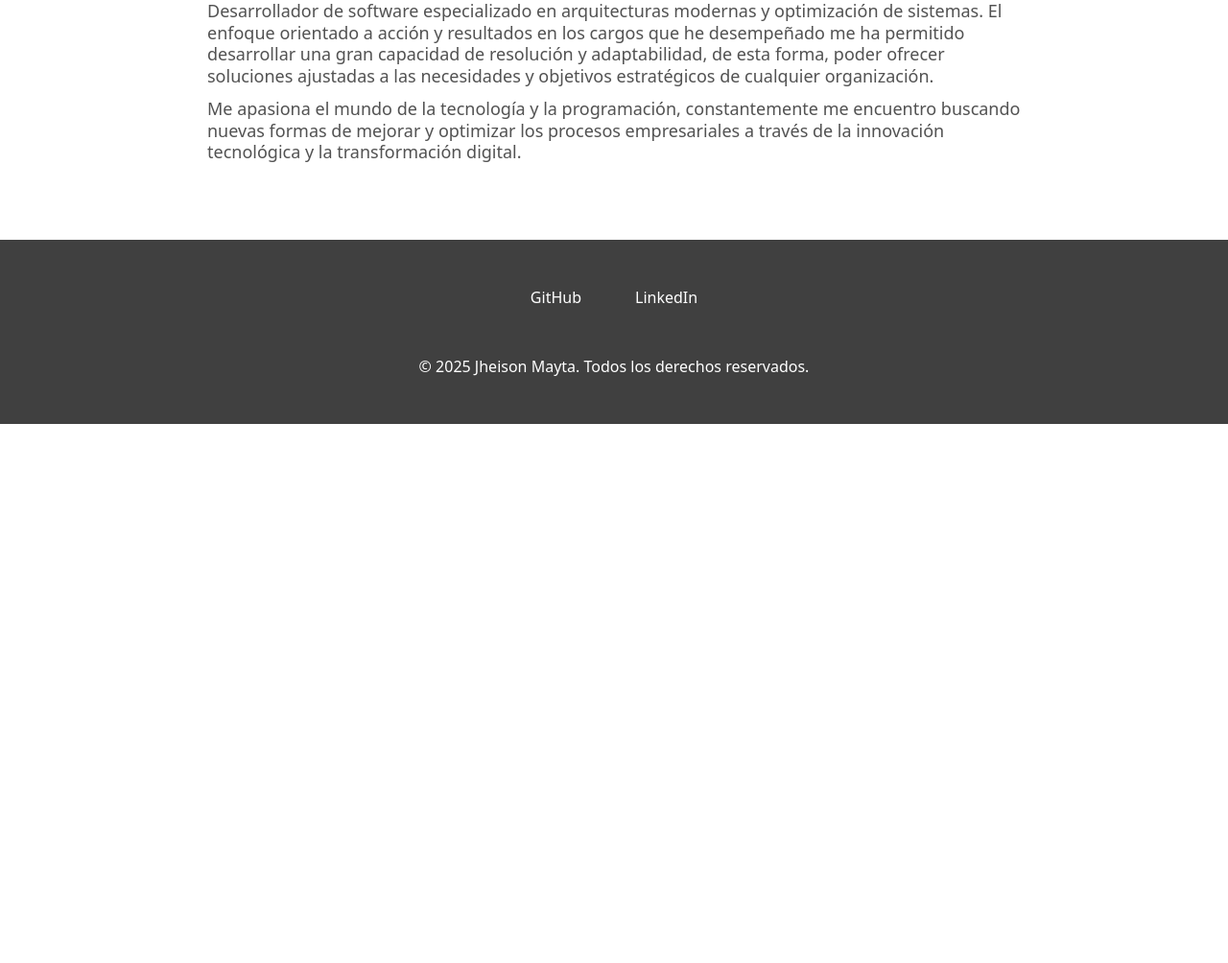
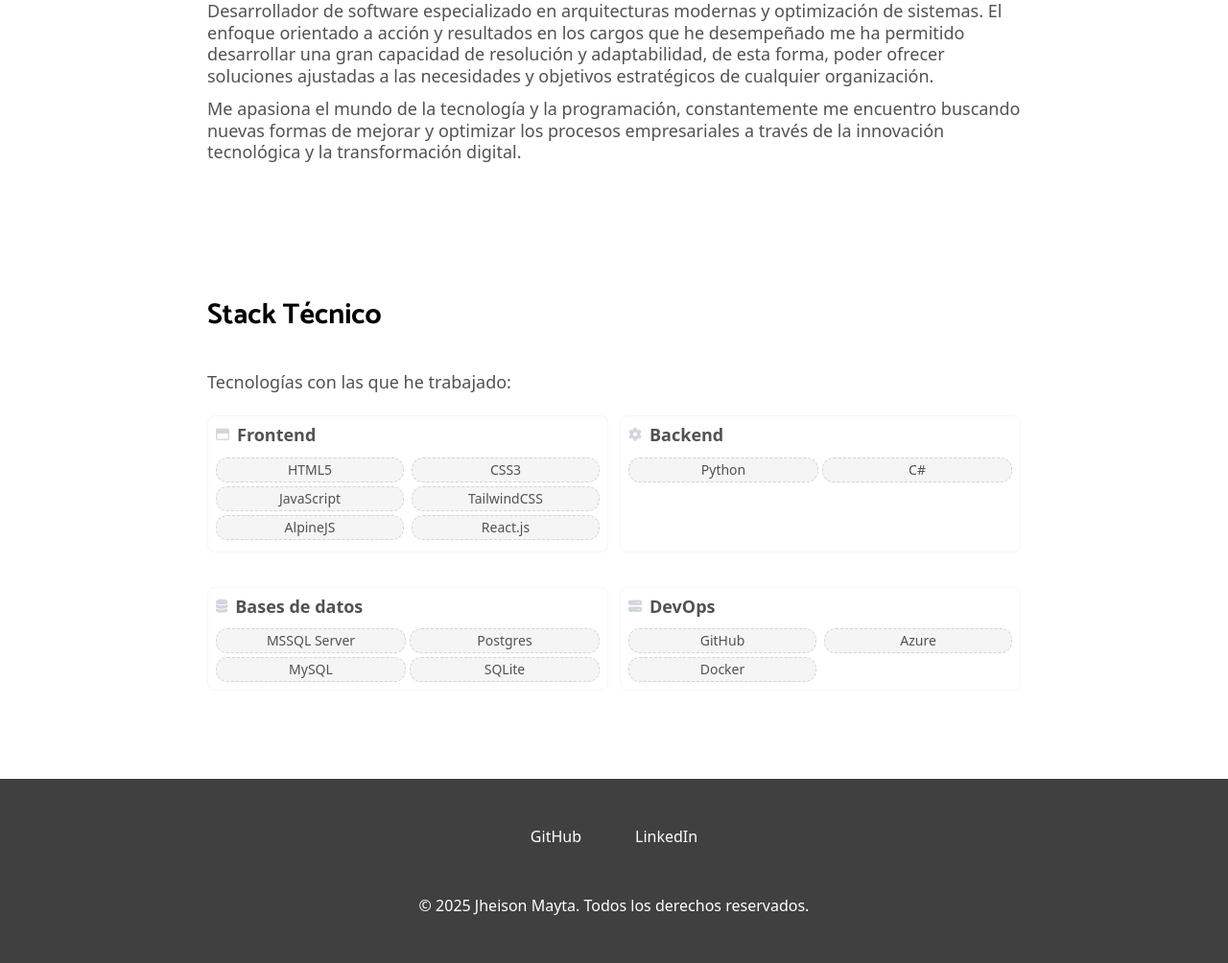
Before and after one commit to jmayta-dev/pykuntur, a Django app: page / in a window 1280 px wide. Shown: the part 818-1822 px from the top of the page at 96% size. Before the commit the page ends 1260 px from the top, so only its background shows below. Run offline with Django 5.2, Linux system fonts and the light colour scheme; some libraries are stand-ins or nearby versions.

Commit message:
🚧 add `tech stack` section
add `tech stack` showing grouped skills

_related task:_
https://tree.taiga.io/project/jmayta-pykuntur/us/4?kanban-status=10582724

TG-4 #done

```diff
--- a/pykuntur/resume/templates/resume/home.html
+++ b/pykuntur/resume/templates/resume/home.html
@@ -61,6 +61,56 @@
     </article>
 </section>
 <!-- /about -->
+
+<!-- tech stack -->
+<div id="tech-stack" class="h-[1px] w-full"></div>
+<section class="mt-32 px-6 md:px-0 max-w-4xl mx-auto">
+    <h2 class="font-catamaran font-bold text-3xl mb-10">Stack Técnico</h2>
+    <article class="text-lg/tight text-neutral-600">
+        <p class="my-3">Tecnologías con las que he trabajado:</p>
+        <ul class="flex flex-col md:grid md:grid-cols-2 md:gap-3 cursor-default">
+            <li class="my-3 px-2 pt-2 pb-3 flex flex-col border border-neutral-100 rounded-lg transition-all duration-300 hover:border-neutral-300 group">
+                <header class="flex gap-2 items-center font-semibold"><span class="inline text-gray-300 group-hover:text-blue-500 transition-all duration-300 text-sm"><i class="fa-regular fa-window-maximize"></i></span><span>Frontend</span></header>
+                <div class="mt-3 text-sm text-center grid grid-cols-2 gap-x-2 gap-y-1">
+                    <span class="px-3 py-0.5 bg-neutral-100 rounded-xl border border-dashed border-neutral-300 group-hover:bg-neutral-200 group-hover:border-neutral-400 transition-all duration-300">HTML5</span>
+                    <span class="px-3 py-0.5 bg-neutral-100 rounded-xl border border-dashed border-neutral-300 group-hover:bg-neutral-200 group-hover:border-neutral-400 transition-all duration-300">CSS3</span>
+                    <span class="px-3 py-0.5 bg-neutral-100 rounded-xl border border-dashed border-neutral-300 group-hover:bg-neutral-200 group-hover:border-neutral-400 transition-all duration-300">JavaScript</span>
+                    <span class="px-3 py-0.5 bg-neutral-100 rounded-xl border border-dashed border-neutral-300 group-hover:bg-neutral-200 group-hover:border-neutral-400 transition-all duration-300">TailwindCSS</span>
+                    <span class="px-3 py-0.5 bg-neutral-100 rounded-xl border border-dashed border-neutral-300 group-hover:bg-neutral-200 group-hover:border-neutral-400 transition-all duration-300">AlpineJS</span>
+                    <span class="px-3 py-0.5 bg-neutral-100 rounded-xl border border-dashed border-neutral-300 group-hover:bg-neutral-200 group-hover:border-neutral-400 transition-all duration-300">React.js</span>
+                </div>
+            </li>
+            <li class="my-3 px-2 pt-2 pb-3 flex flex-col border border-neutral-100 rounded-lg transition-all duration-300 hover:border-neutral-300 group">
+                <header class="flex gap-2 items-center font-semibold"><span class="inline text-gray-300 group-hover:text-blue-500 transition-all duration-300 text-sm"><i class="fa-solid fa-cog"></i></span><span>Backend</span></header>
+                <div class="mt-3 text-sm text-center grid grid-cols-2 gap-1">
+                    <span class="px-3 py-0.5 bg-neutral-100 rounded-xl border border-dashed border-neutral-300 group-hover:bg-neutral-200 group-hover:border-neutral-400 transition-all duration-300">Python</span>
+                    <span class="px-3 py-0.5 bg-neutral-100 rounded-xl border border-dashed border-neutral-300 group-hover:bg-neutral-200 group-hover:border-neutral-400 transition-all duration-300">C#</span>
+                </div>
+                <div></div>
+            </li>
+            <li class="my-3 px-2 py-2 flex flex-col border border-neutral-100 rounded-lg transition-all duration-300 hover:border-neutral-300 group">
+                <header class="flex gap-2 items-center font-semibold"><span class="inline text-gray-300 group-hover:text-blue-500 transition-all duration-300 text-sm"><i class="fa-solid fa-database"></i></span><span>Bases de datos</span></header>
+                <div class="mt-3 text-sm text-center grid grid-cols-2 gap-1">
+                    <span class="px-3 py-0.5 bg-neutral-100 rounded-xl border border-dashed border-neutral-300 group-hover:bg-neutral-200 group-hover:border-neutral-400 transition-all duration-300">MSSQL Server</span>
+                    <span class="px-3 py-0.5 bg-neutral-100 rounded-xl border border-dashed border-neutral-300 group-hover:bg-neutral-200 group-hover:border-neutral-400 transition-all duration-300">Postgres</span>
+                    <span class="px-3 py-0.5 bg-neutral-100 rounded-xl border border-dashed border-neutral-300 group-hover:bg-neutral-200 group-hover:border-neutral-400 transition-all duration-300">MySQL</span>
+                    <span class="px-3 py-0.5 bg-neutral-100 rounded-xl border border-dashed border-neutral-300 group-hover:bg-neutral-200 group-hover:border-neutral-400 transition-all duration-300">SQLite</span>
+                </div>
+                <div></div>
+            </li>
+            <li class="my-3 px-2 py-2 flex flex-col border border-neutral-100 rounded-lg transition-all duration-300 hover:border-neutral-300 group">
+                <header class="flex gap-2 items-center font-semibold"><span class="inline text-gray-300 group-hover:text-blue-500 transition-all duration-300 text-sm"><i class="fa-solid fa-server"></i></span><span>DevOps</span></header>
+                <div class="mt-3 text-sm text-center grid grid-cols-2 gap-x-2 gap-y-1">
+                    <span class="px-3 py-0.5 bg-neutral-100 rounded-xl border border-dashed border-neutral-300 group-hover:bg-neutral-200 group-hover:border-neutral-400 transition-all duration-300">GitHub</span>
+                    <span class="px-3 py-0.5 bg-neutral-100 rounded-xl border border-dashed border-neutral-300 group-hover:bg-neutral-200 group-hover:border-neutral-400 transition-all duration-300">Azure</span>
+                    <span class="px-3 py-0.5 bg-neutral-100 rounded-xl border border-dashed border-neutral-300 group-hover:bg-neutral-200 group-hover:border-neutral-400 transition-all duration-300">Docker</span>
+                </div>
+                <div></div>
+            </li>
+        </ul>
+    </article>
+</section>
+<!-- /tech stack -->
 {% endblock content %}
 
 {% block footer %}
```
